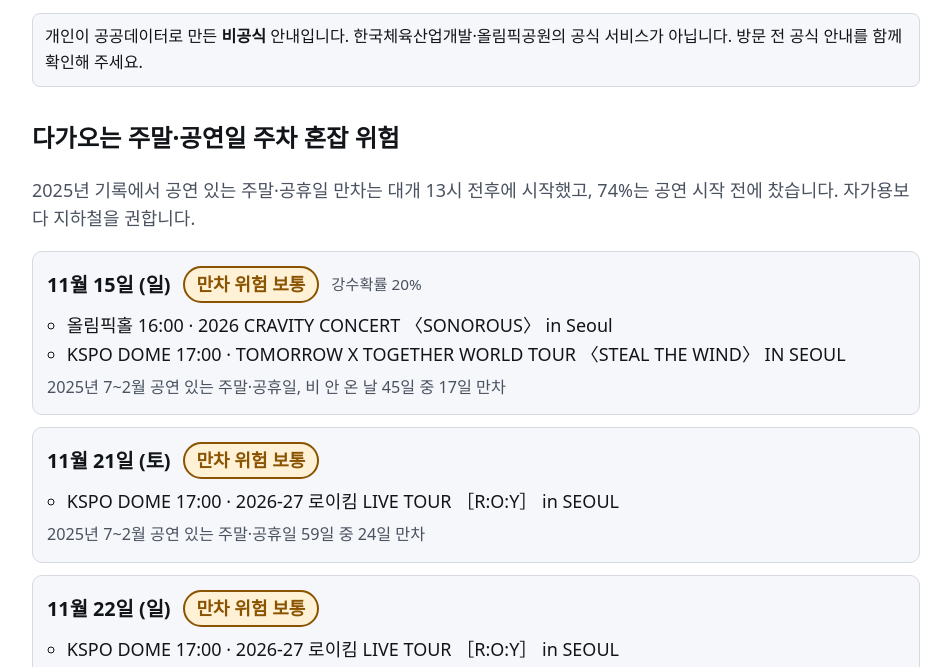
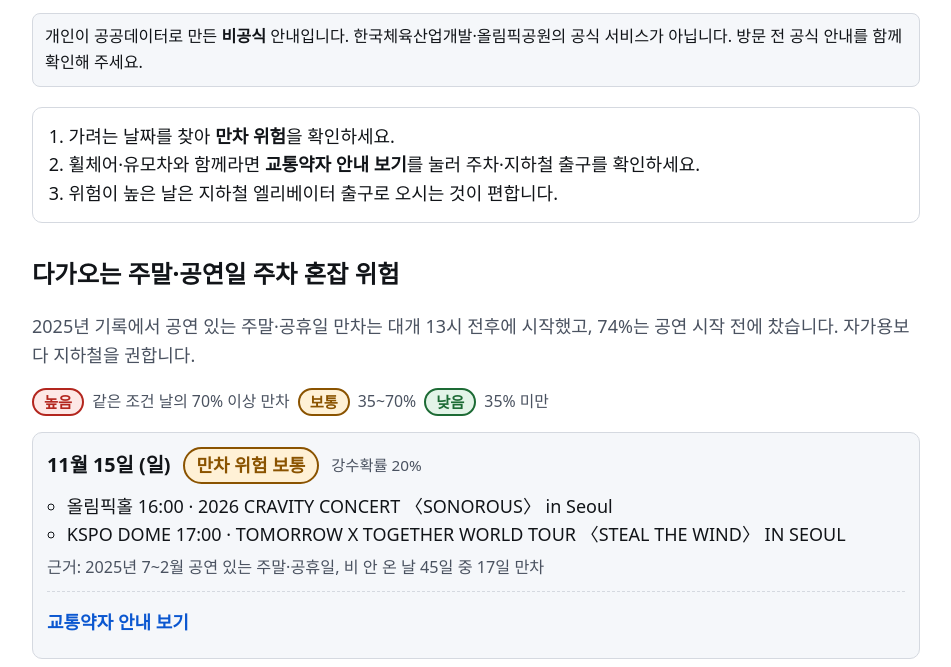
Before and after one commit to lee2017-bit/olpark-easy-visit, a plain HTML site: page site/index.html in a window 1280 px wide. Shown: the part 112-779 px from the top of the page, without its empty margins (164-1115 px from the left). Drawn offline with Linux system fonts and the light colour scheme.

Commit message:
Site: per-day accessibility tips, how-to intro, grade legend
- 날짜별 '교통약자 안내 보기': 만차 위험에 따른 도착 권장, 공연장별 가까운 주차장·장애인 주차면,
  지하철 엘리베이터 출구, 저녁 공연 시 휠체어 대여 마감 경고
- 처음 보는 사람을 위한 3단계 이용 방법, 등급 기준 범례

Co-Authored-By: Claude Opus 5.5 <noreply@anthropic.com>
Claude-Session: https://claude.ai/code/session_014j7o6SdrEaYbVoq4TgeV9t

```diff
--- a/site/app.js
+++ b/site/app.js
@@ -31,7 +31,15 @@
       } else {
         li.append(el("p", { class: "basis" }, "대형 공연장 공연 없음"));
       }
-      li.append(el("p", { class: "basis" }, day.basis));
+      li.append(el("p", { class: "basis" }, "근거: " + day.basis));
+      if (day.tips && day.tips.length) {
+        const det = el("details", { class: "tips" });
+        det.append(el("summary", {}, "교통약자 안내 보기"));
+        const tl = el("ul");
+        for (const t of day.tips) tl.append(el("li", {}, t));
+        det.append(tl);
+        li.append(det);
+      }
       list.append(li);
     }
   }
--- a/site/data/site.json
+++ b/site/data/site.json
@@ -1,5 +1,5 @@
 {
- "generated_at": "2026-11-15 14:46",
+ "generated_at": "2026-11-15 15:28",
  "stats": {
   "first_full_h_median": 13.0,
   "share_full_before_show": 0.7368421052631579,
@@ -29,6 +29,13 @@
      "venue_key": "kspo_dome",
      "start": "17:00"
     }
+   ],
+   "tips": [
+    "자가용이라면 13시 이전 도착을 권합니다. 이후에는 장애인 구역까지 들어가기 어려울 수 있습니다.",
+    "올림픽홀 16:00: 가까운 주차장 P2·올림픽홀 지하 (동2문), 장애인 주차 5면",
+    "KSPO DOME 17:00: 가까운 주차장 P5 (북2문·동2문·남2문), 장애인 주차 10면",
+    "지하철 엘리베이터 출구: 5호선 올림픽공원역 2번, 8호선 몽촌토성역 4번",
+    "공원 휠체어 대여는 19시에 끝나고 3시간 한도라 저녁 공연 중에는 쓰기 어렵습니다. 개인 휠체어를 권합니다."
    ]
   },
   {
@@ -46,6 +53,12 @@
      "venue_key": "kspo_dome",
      "start": "17:00"
     }
+   ],
+   "tips": [
+    "자가용이라면 13시 이전 도착을 권합니다. 이후에는 장애인 구역까지 들어가기 어려울 수 있습니다.",
+    "KSPO DOME 17:00: 가까운 주차장 P5 (북2문·동2문·남2문), 장애인 주차 10면",
+    "지하철 엘리베이터 출구: 5호선 올림픽공원역 2번, 8호선 몽촌토성역 4번",
+    "공원 휠체어 대여는 19시에 끝나고 3시간 한도라 저녁 공연 중에는 쓰기 어렵습니다. 개인 휠체어를 권합니다."
    ]
   },
   {
@@ -63,6 +76,12 @@
      "venue_key": "kspo_dome",
      "start": "17:00"
     }
+   ],
+   "tips": [
+    "자가용이라면 13시 이전 도착을 권합니다. 이후에는 장애인 구역까지 들어가기 어려울 수 있습니다.",
+    "KSPO DOME 17:00: 가까운 주차장 P5 (북2문·동2문·남2문), 장애인 주차 10면",
+    "지하철 엘리베이터 출구: 5호선 올림픽공원역 2번, 8호선 몽촌토성역 4번",
+    "공원 휠체어 대여는 19시에 끝나고 3시간 한도라 저녁 공연 중에는 쓰기 어렵습니다. 개인 휠체어를 권합니다."
    ]
   },
   {
@@ -80,6 +99,12 @@
      "venue_key": "kspo_dome",
      "start": "19:00"
     }
+   ],
+   "tips": [
+    "평일이라 주차 여유가 있는 편입니다.",
+    "KSPO DOME 19:00: 가까운 주차장 P5 (북2문·동2문·남2문), 장애인 주차 10면",
+    "지하철 엘리베이터 출구: 5호선 올림픽공원역 2번, 8호선 몽촌토성역 4번",
+    "공원 휠체어 대여는 19시에 끝나고 3시간 한도라 저녁 공연 중에는 쓰기 어렵습니다. 개인 휠체어를 권합니다."
    ]
   },
   {
@@ -97,6 +122,12 @@
      "venue_key": "kspo_dome",
      "start": "18:00"
     }
+   ],
+   "tips": [
+    "자가용이라면 13시 이전 도착을 권합니다. 이후에는 장애인 구역까지 들어가기 어려울 수 있습니다.",
+    "KSPO DOME 18:00: 가까운 주차장 P5 (북2문·동2문·남2문), 장애인 주차 10면",
+    "지하철 엘리베이터 출구: 5호선 올림픽공원역 2번, 8호선 몽촌토성역 4번",
+    "공원 휠체어 대여는 19시에 끝나고 3시간 한도라 저녁 공연 중에는 쓰기 어렵습니다. 개인 휠체어를 권합니다."
    ]
   },
   {
@@ -114,6 +145,12 @@
      "venue_key": "kspo_dome",
      "start": "17:00"
     }
+   ],
+   "tips": [
+    "자가용이라면 13시 이전 도착을 권합니다. 이후에는 장애인 구역까지 들어가기 어려울 수 있습니다.",
+    "KSPO DOME 17:00: 가까운 주차장 P5 (북2문·동2문·남2문), 장애인 주차 10면",
+    "지하철 엘리베이터 출구: 5호선 올림픽공원역 2번, 8호선 몽촌토성역 4번",
+    "공원 휠체어 대여는 19시에 끝나고 3시간 한도라 저녁 공연 중에는 쓰기 어렵습니다. 개인 휠체어를 권합니다."
    ]
   },
   {
@@ -131,6 +168,12 @@
      "venue_key": "kspo_dome",
      "start": "19:00"
     }
+   ],
+   "tips": [
+    "평일이라 주차 여유가 있는 편입니다.",
+    "KSPO DOME 19:00: 가까운 주차장 P5 (북2문·동2문·남2문), 장애인 주차 10면",
+    "지하철 엘리베이터 출구: 5호선 올림픽공원역 2번, 8호선 몽촌토성역 4번",
+    "공원 휠체어 대여는 19시에 끝나고 3시간 한도라 저녁 공연 중에는 쓰기 어렵습니다. 개인 휠체어를 권합니다."
    ]
   },
   {
@@ -154,6 +197,13 @@
      "venue_key": "olympic_hall",
      "start": "18:00"
     }
+   ],
+   "tips": [
+    "자가용이라면 13시 이전 도착을 권합니다. 이후에는 장애인 구역까지 들어가기 어려울 수 있습니다.",
+    "KSPO DOME 16:00: 가까운 주차장 P5 (북2문·동2문·남2문), 장애인 주차 10면",
+    "올림픽홀 18:00: 가까운 주차장 P2·올림픽홀 지하 (동2문), 장애인 주차 5면",
+    "지하철 엘리베이터 출구: 5호선 올림픽공원역 2번, 8호선 몽촌토성역 4번",
+    "공원 휠체어 대여는 19시에 끝나고 3시간 한도라 저녁 공연 중에는 쓰기 어렵습니다. 개인 휠체어를 권합니다."
    ]
   },
   {
@@ -177,6 +227,13 @@
      "venue_key": "olympic_hall",
      "start": "17:00"
     }
+   ],
+   "tips": [
+    "자가용이라면 13시 이전 도착을 권합니다. 이후에는 장애인 구역까지 들어가기 어려울 수 있습니다.",
+    "KSPO DOME 16:00: 가까운 주차장 P5 (북2문·동2문·남2문), 장애인 주차 10면",
+    "올림픽홀 17:00: 가까운 주차장 P2·올림픽홀 지하 (동2문), 장애인 주차 5면",
+    "지하철 엘리베이터 출구: 5호선 올림픽공원역 2번, 8호선 몽촌토성역 4번",
+    "공원 휠체어 대여는 19시에 끝나고 3시간 한도라 저녁 공연 중에는 쓰기 어렵습니다. 개인 휠체어를 권합니다."
    ]
   },
   {
@@ -194,6 +251,12 @@
      "venue_key": "olympic_hall",
      "start": "19:00"
     }
+   ],
+   "tips": [
+    "평일이라 주차 여유가 있는 편입니다.",
+    "올림픽홀 19:00: 가까운 주차장 P2·올림픽홀 지하 (동2문), 장애인 주차 5면",
+    "지하철 엘리베이터 출구: 5호선 올림픽공원역 2번, 8호선 몽촌토성역 4번",
+    "공원 휠체어 대여는 19시에 끝나고 3시간 한도라 저녁 공연 중에는 쓰기 어렵습니다. 개인 휠체어를 권합니다."
    ]
   },
   {
@@ -217,6 +280,13 @@
      "venue_key": "kspo_dome",
      "start": "17:00"
     }
+   ],
+   "tips": [
+    "자가용이라면 13시 이전 도착을 권합니다. 이후에는 장애인 구역까지 들어가기 어려울 수 있습니다.",
+    "올림픽홀 17:00: 가까운 주차장 P2·올림픽홀 지하 (동2문), 장애인 주차 5면",
+    "KSPO DOME 17:00: 가까운 주차장 P5 (북2문·동2문·남2문), 장애인 주차 10면",
+    "지하철 엘리베이터 출구: 5호선 올림픽공원역 2번, 8호선 몽촌토성역 4번",
+    "공원 휠체어 대여는 19시에 끝나고 3시간 한도라 저녁 공연 중에는 쓰기 어렵습니다. 개인 휠체어를 권합니다."
    ]
   },
   {
@@ -240,6 +310,13 @@
      "venue_key": "kspo_dome",
      "start": "17:00"
     }
+   ],
+   "tips": [
+    "자가용이라면 13시 이전 도착을 권합니다. 이후에는 장애인 구역까지 들어가기 어려울 수 있습니다.",
+    "올림픽홀 16:00: 가까운 주차장 P2·올림픽홀 지하 (동2문), 장애인 주차 5면",
+    "KSPO DOME 17:00: 가까운 주차장 P5 (북2문·동2문·남2문), 장애인 주차 10면",
+    "지하철 엘리베이터 출구: 5호선 올림픽공원역 2번, 8호선 몽촌토성역 4번",
+    "공원 휠체어 대여는 19시에 끝나고 3시간 한도라 저녁 공연 중에는 쓰기 어렵습니다. 개인 휠체어를 권합니다."
    ]
   },
   {
@@ -263,6 +340,13 @@
      "venue_key": "olympic_hall",
      "start": "20:00"
     }
+   ],
+   "tips": [
+    "평일이라 주차 여유가 있는 편입니다.",
+    "KSPO DOME 17:00: 가까운 주차장 P5 (북2문·동2문·남2문), 장애인 주차 10면",
+    "올림픽홀 20:00: 가까운 주차장 P2·올림픽홀 지하 (동2문), 장애인 주차 5면",
+    "지하철 엘리베이터 출구: 5호선 올림픽공원역 2번, 8호선 몽촌토성역 4번",
+    "공원 휠체어 대여는 19시에 끝나고 3시간 한도라 저녁 공연 중에는 쓰기 어렵습니다. 개인 휠체어를 권합니다."
    ]
   },
   {
@@ -286,6 +370,13 @@
      "venue_key": "olympic_hall",
      "start": "18:00"
     }
+   ],
+   "tips": [
+    "자가용이라면 13시 이전 도착을 권합니다. 이후에는 장애인 구역까지 들어가기 어려울 수 있습니다.",
+    "KSPO DOME 17:00: 가까운 주차장 P5 (북2문·동2문·남2문), 장애인 주차 10면",
+    "올림픽홀 18:00: 가까운 주차장 P2·올림픽홀 지하 (동2문), 장애인 주차 5면",
+    "지하철 엘리베이터 출구: 5호선 올림픽공원역 2번, 8호선 몽촌토성역 4번",
+    "공원 휠체어 대여는 19시에 끝나고 3시간 한도라 저녁 공연 중에는 쓰기 어렵습니다. 개인 휠체어를 권합니다."
    ]
   },
   {
@@ -309,6 +400,13 @@
      "venue_key": "olympic_hall",
      "start": "18:00"
     }
+   ],
+   "tips": [
+    "자가용이라면 13시 이전 도착을 권합니다. 이후에는 장애인 구역까지 들어가기 어려울 수 있습니다.",
+    "KSPO DOME 17:00: 가까운 주차장 P5 (북2문·동2문·남2문), 장애인 주차 10면",
+    "올림픽홀 18:00: 가까운 주차장 P2·올림픽홀 지하 (동2문), 장애인 주차 5면",
+    "지하철 엘리베이터 출구: 5호선 올림픽공원역 2번, 8호선 몽촌토성역 4번",
+    "공원 휠체어 대여는 19시에 끝나고 3시간 한도라 저녁 공연 중에는 쓰기 어렵습니다. 개인 휠체어를 권합니다."
    ]
   },
   {
@@ -326,6 +424,12 @@
      "venue_key": "olympic_hall",
      "start": "20:00"
     }
+   ],
+   "tips": [
+    "평일이라 주차 여유가 있는 편입니다.",
+    "올림픽홀 20:00: 가까운 주차장 P2·올림픽홀 지하 (동2문), 장애인 주차 5면",
+    "지하철 엘리베이터 출구: 5호선 올림픽공원역 2번, 8호선 몽촌토성역 4번",
+    "공원 휠체어 대여는 19시에 끝나고 3시간 한도라 저녁 공연 중에는 쓰기 어렵습니다. 개인 휠체어를 권합니다."
    ]
   },
   {
@@ -343,6 +447,12 @@
      "venue_key": "olympic_hall",
      "start": "17:00"
     }
+   ],
+   "tips": [
+    "자가용이라면 13시 이전 도착을 권합니다. 이후에는 장애인 구역까지 들어가기 어려울 수 있습니다.",
+    "올림픽홀 17:00: 가까운 주차장 P2·올림픽홀 지하 (동2문), 장애인 주차 5면",
+    "지하철 엘리베이터 출구: 5호선 올림픽공원역 2번, 8호선 몽촌토성역 4번",
+    "공원 휠체어 대여는 19시에 끝나고 3시간 한도라 저녁 공연 중에는 쓰기 어렵습니다. 개인 휠체어를 권합니다."
    ]
   },
   {
@@ -360,6 +470,12 @@
      "venue_key": "olympic_hall",
      "start": "18:00"
     }
+   ],
+   "tips": [
+    "자가용이라면 13시 이전 도착을 권합니다. 이후에는 장애인 구역까지 들어가기 어려울 수 있습니다.",
+    "올림픽홀 18:00: 가까운 주차장 P2·올림픽홀 지하 (동2문), 장애인 주차 5면",
+    "지하철 엘리베이터 출구: 5호선 올림픽공원역 2번, 8호선 몽촌토성역 4번",
+    "공원 휠체어 대여는 19시에 끝나고 3시간 한도라 저녁 공연 중에는 쓰기 어렵습니다. 개인 휠체어를 권합니다."
    ]
   },
   {
@@ -370,7 +486,11 @@
    "grade": "낮음",
    "basis": "2025년 공연 없는 주말·공휴일 8일(대부분 명절·공휴일)은 모두 만차 기록 없음 — 표본이 적어 참고용",
    "rain_pop": null,
-   "events": []
+   "events": [],
+   "tips": [
+    "공연이 없는 날이라 비교적 여유가 있을 것으로 보입니다(기록 적음).",
+    "지하철 엘리베이터 출구: 5호선 올림픽공원역 2번, 8호선 몽촌토성역 4번"
+   ]
   },
   {
    "date": "2026-12-31",
@@ -387,6 +507,11 @@
      "venue_key": "kspo_dome",
      "start": "09:00"
     }
+   ],
+   "tips": [
+    "평일이라 주차 여유가 있는 편입니다.",
+    "KSPO DOME 09:00: 가까운 주차장 P5 (북2문·동2문·남2문), 장애인 주차 10면",
+    "지하철 엘리베이터 출구: 5호선 올림픽공원역 2번, 8호선 몽촌토성역 4번"
    ]
   },
   {
@@ -404,6 +529,11 @@
      "venue_key": "kspo_dome",
      "start": "07:00"
     }
+   ],
+   "tips": [
+    "자가용이라면 13시 이전 도착을 권합니다. 이후에는 장애인 구역까지 들어가기 어려울 수 있습니다.",
+    "KSPO DOME 07:00: 가까운 주차장 P5 (북2문·동2문·남2문), 장애인 주차 10면",
+    "지하철 엘리베이터 출구: 5호선 올림픽공원역 2번, 8호선 몽촌토성역 4번"
    ]
   },
   {
@@ -421,6 +551,11 @@
      "venue_key": "kspo_dome",
      "start": "06:00"
     }
+   ],
+   "tips": [
+    "자가용이라면 13시 이전 도착을 권합니다. 이후에는 장애인 구역까지 들어가기 어려울 수 있습니다.",
+    "KSPO DOME 06:00: 가까운 주차장 P5 (북2문·동2문·남2문), 장애인 주차 10면",
+    "지하철 엘리베이터 출구: 5호선 올림픽공원역 2번, 8호선 몽촌토성역 4번"
    ]
   },
   {
@@ -438,6 +573,11 @@
      "venue_key": "kspo_dome",
      "start": "06:00"
     }
+   ],
+   "tips": [
+    "자가용이라면 13시 이전 도착을 권합니다. 이후에는 장애인 구역까지 들어가기 어려울 수 있습니다.",
+    "KSPO DOME 06:00: 가까운 주차장 P5 (북2문·동2문·남2문), 장애인 주차 10면",
+    "지하철 엘리베이터 출구: 5호선 올림픽공원역 2번, 8호선 몽촌토성역 4번"
    ]
   },
   {
@@ -448,7 +588,11 @@
    "grade": "낮음",
    "basis": "2025년 공연 없는 주말·공휴일 8일(대부분 명절·공휴일)은 모두 만차 기록 없음 — 표본이 적어 참고용",
    "rain_pop": null,
-   "events": []
+   "events": [],
+   "tips": [
+    "공연이 없는 날이라 비교적 여유가 있을 것으로 보입니다(기록 적음).",
+    "지하철 엘리베이터 출구: 5호선 올림픽공원역 2번, 8호선 몽촌토성역 4번"
+   ]
   },
   {
    "date": "2027-01-10",
@@ -458,7 +602,11 @@
    "grade": "낮음",
    "basis": "2025년 공연 없는 주말·공휴일 8일(대부분 명절·공휴일)은 모두 만차 기록 없음 — 표본이 적어 참고용",
    "rain_pop": null,
-   "events": []
+   "events": [],
+   "tips": [
+    "공연이 없는 날이라 비교적 여유가 있을 것으로 보입니다(기록 적음).",
+    "지하철 엘리베이터 출구: 5호선 올림픽공원역 2번, 8호선 몽촌토성역 4번"
+   ]
   }
  ],
  "access": {
--- a/site/index.html
+++ b/site/index.html
@@ -16,9 +16,22 @@
 </header>
 
 <main>
+  <section class="howto" aria-label="이용 방법">
+    <ol>
+      <li>가려는 날짜를 찾아 <strong>만차 위험</strong>을 확인하세요.</li>
+      <li>휠체어·유모차와 함께라면 <strong>교통약자 안내 보기</strong>를 눌러 주차·지하철 출구를 확인하세요.</li>
+      <li>위험이 높은 날은 지하철 엘리베이터 출구로 오시는 것이 편합니다.</li>
+    </ol>
+  </section>
+
   <section id="days" aria-labelledby="days-h">
     <h2 id="days-h">다가오는 주말·공연일 주차 혼잡 위험</h2>
     <p id="days-summary" class="lead"></p>
+    <p class="legend" aria-label="등급 설명">
+      <span class="badge g-높음">높음</span> 같은 조건 날의 70% 이상 만차
+      <span class="badge g-보통">보통</span> 35~70%
+      <span class="badge g-낮음">낮음</span> 35% 미만
+    </p>
     <ul id="day-list" class="days" aria-live="polite"><li>불러오는 중…</li></ul>
   </section>
 
--- a/site/style.css
+++ b/site/style.css
@@ -37,6 +37,14 @@ a { color: var(--link); }
 .g-낮음 { color: var(--low); background: var(--low-bg); }
 .events { margin: 8px 0 0; padding-left: 1.1em; }
 .basis { margin: 6px 0 0; font-size: .9rem; color: var(--muted); }
+.howto { margin-top: 20px; border: 1px solid var(--line); border-radius: 10px; padding: 4px 14px; }
+.howto ol { padding-left: 1.2em; margin: 10px 0; }
+.legend { display: flex; flex-wrap: wrap; align-items: center; gap: 6px 8px; font-size: .88rem; color: var(--muted); }
+.legend .badge { font-size: .85rem; padding: 0 10px; }
+.tips { margin-top: 10px; border-top: 1px dashed var(--line); padding-top: 8px; }
+.tips summary { cursor: pointer; font-weight: 700; color: var(--link); padding: 6px 0; min-height: 44px; display: flex; align-items: center; }
+.tips ul { margin: 6px 0 0; padding-left: 1.1em; }
+.tips li { margin: 4px 0; }
 
 .cards { display: grid; gap: 12px; grid-template-columns: repeat(auto-fit, minmax(260px, 1fr)); }
 .card { border: 1px solid var(--line); border-radius: 10px; padding: 14px; background: var(--card); }
```
Also changed, not shown: 1 other file.
